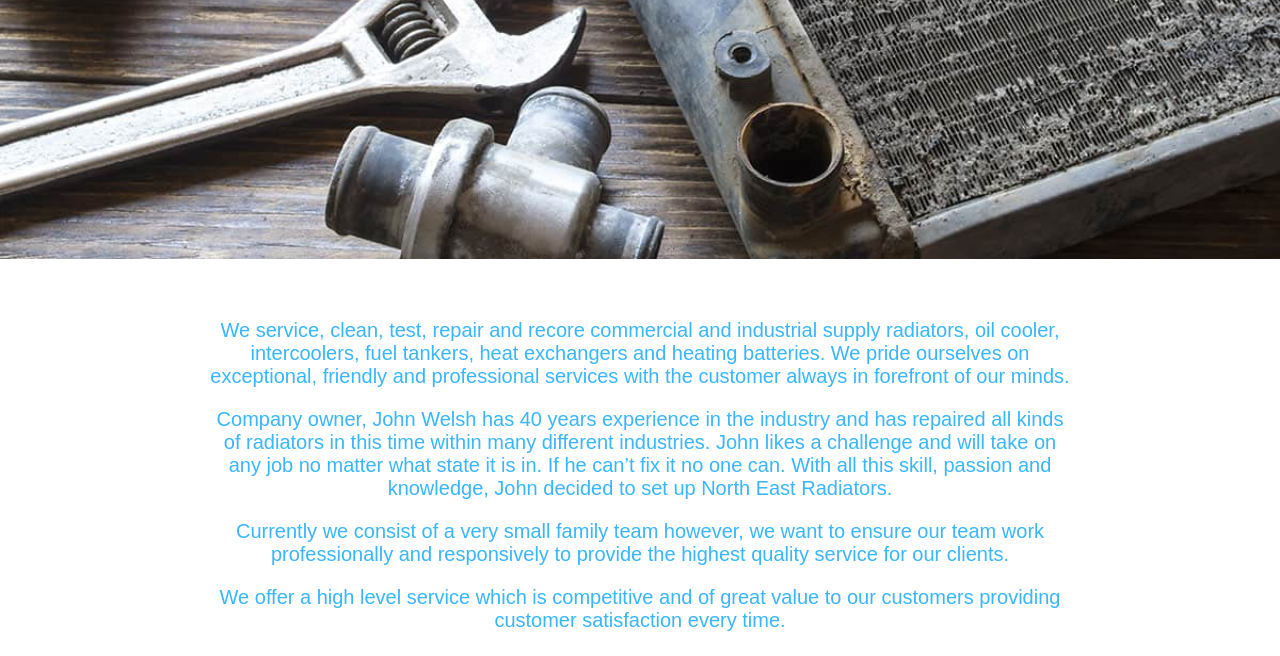
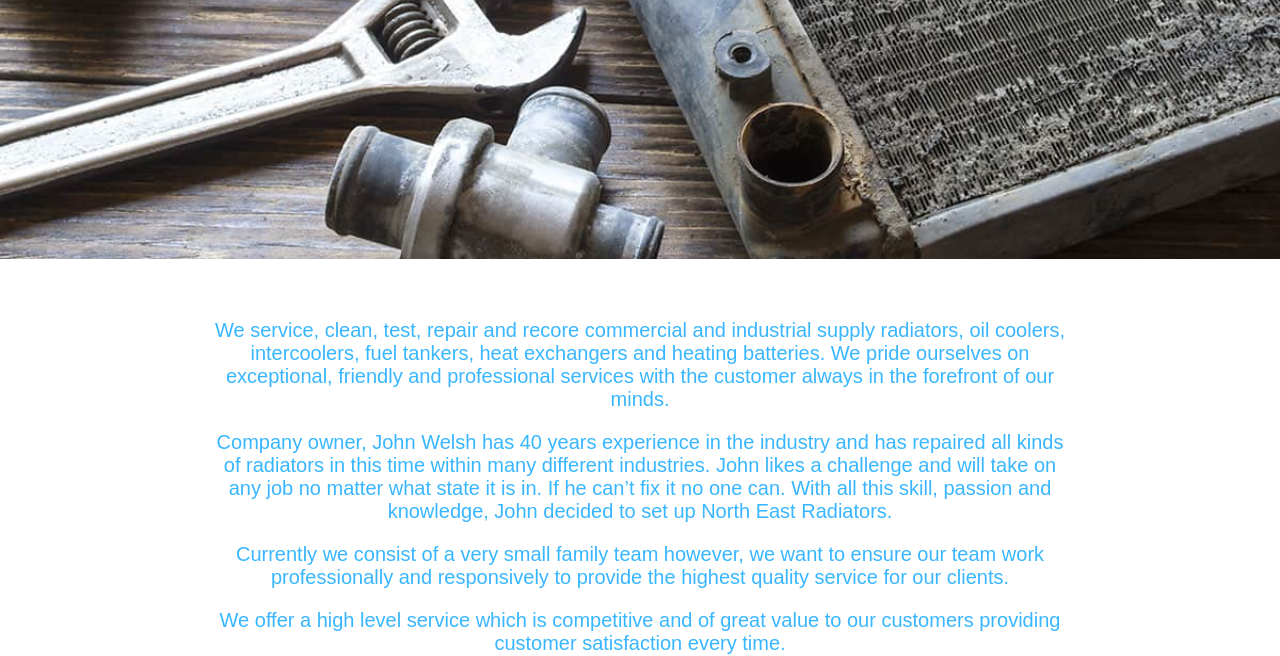
Before and after one commit to NorthEastRadiators/Website, a plain HTML site: page about.html in a window 1280 px wide. Shown: the part 441-1097 px from the top of the page. Drawn offline with Linux system fonts and the light colour scheme.

Commit message:
Update about.html

```diff
--- a/about.html
+++ b/about.html
@@ -84,7 +84,7 @@
 	<section class="about-section">
 
 		<div class="about-text">
-			<p class="aboutText">We service, clean, test, repair and recore commercial and industrial supply radiators, oil cooler, intercoolers, fuel tankers, heat exchangers and heating batteries. We pride ourselves on exceptional, friendly and professional services with the customer always in forefront of our minds. </p>
+			<p class="aboutText">We service, clean, test, repair and recore commercial and industrial supply radiators, oil coolers, intercoolers, fuel tankers, heat exchangers and heating batteries. We pride ourselves on exceptional, friendly and professional services with the customer always in the forefront of our minds. </p>
 
 			<p class="aboutText">Company owner, John Welsh has 40 years experience in the industry and has repaired all kinds of radiators in this time within many different industries. John likes a challenge and will take on any job no matter what state it is in. If he can’t fix it no one can. With all this skill, passion and knowledge, John decided to set up North East Radiators.</p>
 
```
